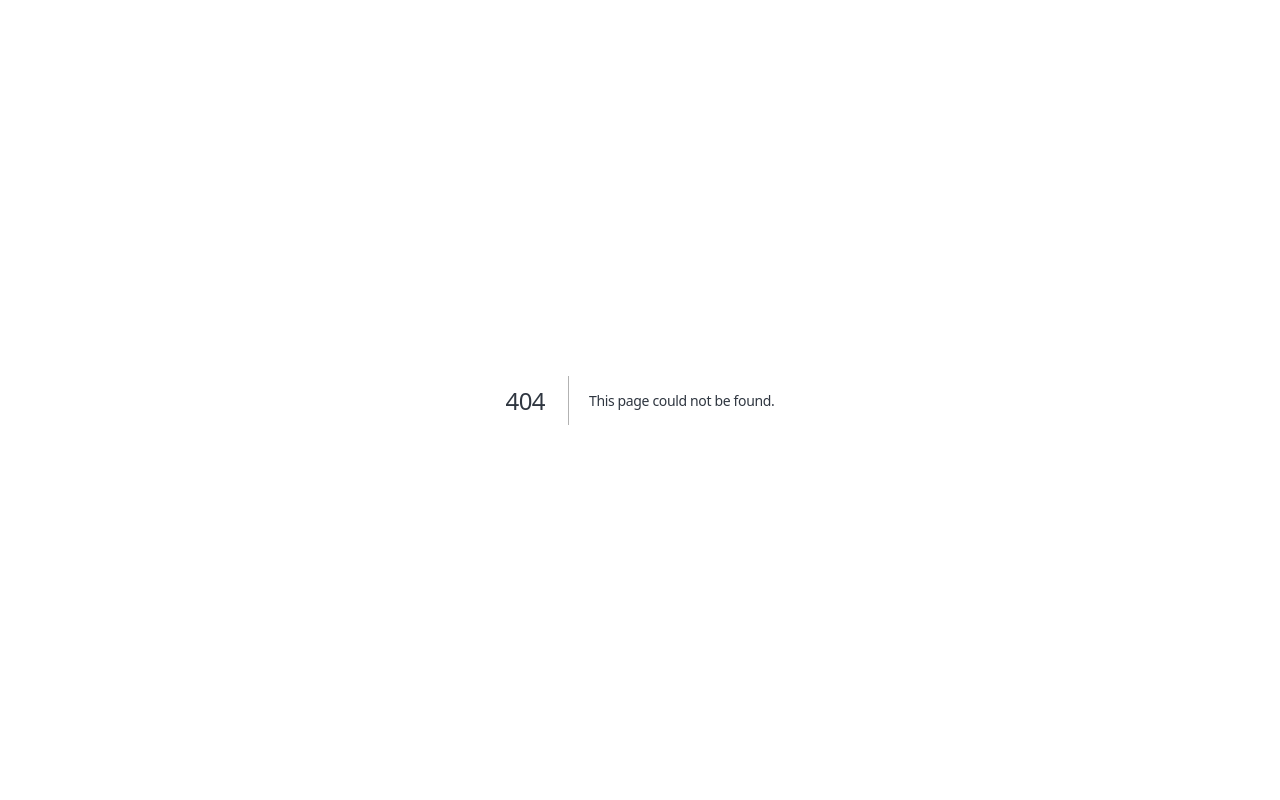
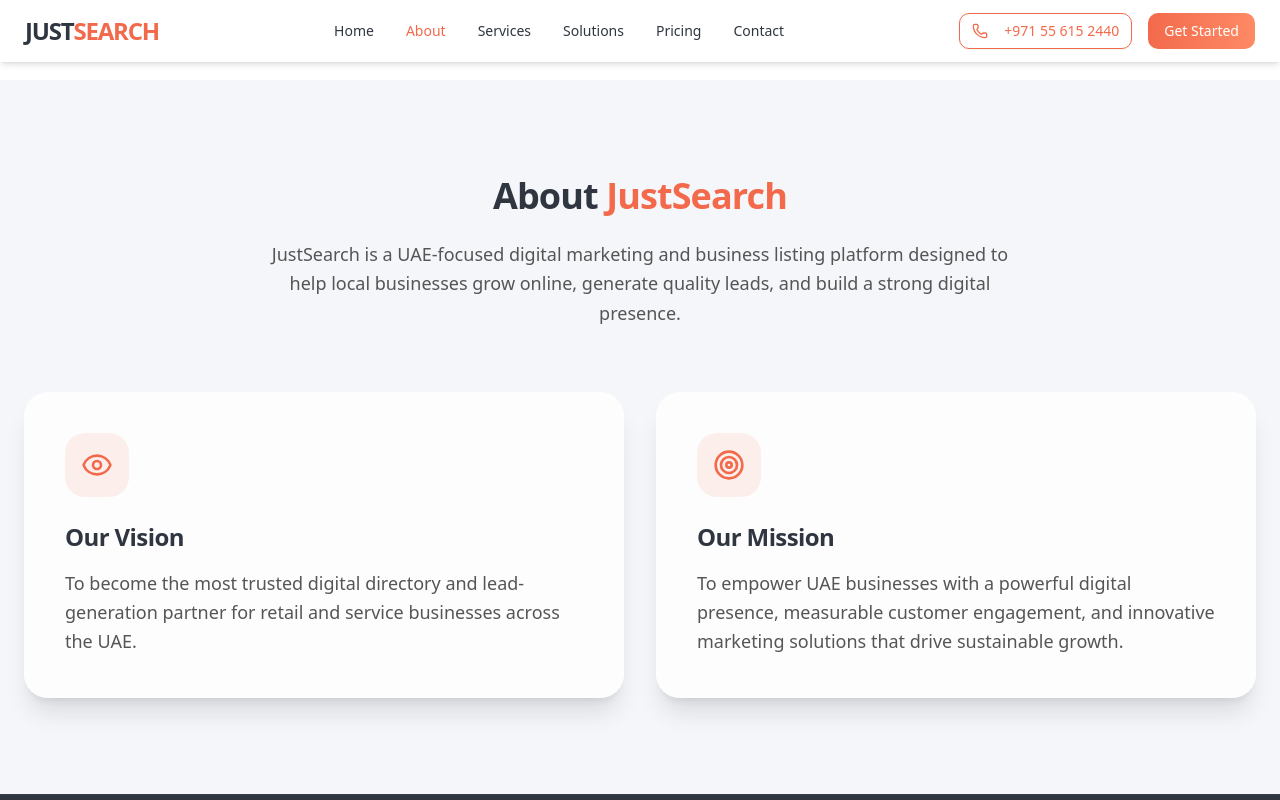
Before and after one commit to pvsameerpvs/justsearch-website, a Next.js app: page /about in a window 1280 px wide. Before the commit this address had no page. Shown: the top 800 px of the page. Built offline with nearby package versions, Linux system fonts and the light colour scheme.

Commit message:
fix: ui currct

```diff
--- /dev/null
+++ b/src/app/about/page.tsx
@@ -0,0 +1,9 @@
+import { About } from "@/components/sections/About";
+
+export default function AboutPage() {
+  return (
+    <main className="pt-20">
+      <About />
+    </main>
+  );
+}
--- /dev/null
+++ b/src/app/contact/page.tsx
@@ -0,0 +1,9 @@
+import { Contact } from "@/components/sections/Contact";
+
+export default function ContactPage() {
+  return (
+    <main className="pt-20">
+      <Contact />
+    </main>
+  );
+}
--- a/src/app/layout.tsx
+++ b/src/app/layout.tsx
@@ -18,6 +18,9 @@ export const metadata: Metadata = {
   keywords: ["digital marketing UAE", "business directory UAE", "website development Dubai", "SEO UAE", "lead generation UAE"],
 };
 
+import { Navbar } from "@/components/Navbar";
+import { Footer } from "@/components/Footer";
+
 export default function RootLayout({
   children,
 }: Readonly<{
@@ -28,7 +31,9 @@ export default function RootLayout({
       <body
         className={`${inter.variable} ${outfit.variable} font-sans antialiased`}
       >
+        <Navbar />
         {children}
+        <Footer />
       </body>
     </html>
   );
--- a/src/app/page.tsx
+++ b/src/app/page.tsx
@@ -1,23 +1,19 @@
-import { Navbar } from "@/components/Navbar";
 import { Hero } from "@/components/sections/Hero";
 import { About } from "@/components/sections/About";
 import { Services } from "@/components/sections/Services";
 import { Solutions } from "@/components/sections/Solutions";
 import { Pricing } from "@/components/sections/Pricing";
 import { Contact } from "@/components/sections/Contact";
-import { Footer } from "@/components/Footer";
 
 export default function Home() {
   return (
-    <main className="min-h-screen">
-      <Navbar />
+    <main>
       <Hero />
       <About />
       <Services />
       <Solutions />
       <Pricing />
       <Contact />
-      <Footer />
     </main>
   );
 }
--- /dev/null
+++ b/src/app/pricing/page.tsx
@@ -0,0 +1,9 @@
+import { Pricing } from "@/components/sections/Pricing";
+
+export default function PricingPage() {
+  return (
+    <main className="pt-20">
+      <Pricing />
+    </main>
+  );
+}
--- /dev/null
+++ b/src/app/services/page.tsx
@@ -0,0 +1,9 @@
+import { Services } from "@/components/sections/Services";
+
+export default function ServicesPage() {
+  return (
+    <main className="pt-20">
+      <Services />
+    </main>
+  );
+}
--- /dev/null
+++ b/src/app/solutions/page.tsx
@@ -0,0 +1,9 @@
+import { Solutions } from "@/components/sections/Solutions";
+
+export default function SolutionsPage() {
+  return (
+    <main className="pt-20">
+      <Solutions />
+    </main>
+  );
+}
--- a/src/components/Navbar.tsx
+++ b/src/components/Navbar.tsx
@@ -2,21 +2,24 @@
 
 import { useState, useEffect } from "react";
 import Link from "next/link";
+import { usePathname } from "next/navigation";
 import { Button } from "@/components/ui/button";
 import { Menu, X, Phone } from "lucide-react";
 import { cn } from "@/lib/utils";
 
 const navLinks = [
-  { name: "About", href: "#about" },
-  { name: "Services", href: "#services" },
-  { name: "Solutions", href: "#solutions" },
-  { name: "Pricing", href: "#pricing" },
-  { name: "Contact", href: "#contact" },
+  { name: "Home", href: "/" },
+  { name: "About", href: "/about" },
+  { name: "Services", href: "/services" },
+  { name: "Solutions", href: "/solutions" },
+  { name: "Pricing", href: "/pricing" },
+  { name: "Contact", href: "/contact" },
 ];
 
 export function Navbar() {
   const [isScrolled, setIsScrolled] = useState(false);
   const [isMobileMenuOpen, setIsMobileMenuOpen] = useState(false);
+  const pathname = usePathname();
 
   useEffect(() => {
     const handleScroll = () => {
@@ -26,11 +29,13 @@ export function Navbar() {
     return () => window.removeEventListener("scroll", handleScroll);
   }, []);
 
+  const isHome = pathname === "/";
+
   return (
     <nav
       className={cn(
         "fixed top-0 left-0 right-0 z-50 transition-all duration-300 px-6 py-4",
-        isScrolled
+        isScrolled || !isHome
           ? "glass shadow-md py-3"
           : "bg-transparent"
       )}
@@ -48,7 +53,10 @@ export function Navbar() {
             <Link
               key={link.name}
               href={link.href}
-              className="text-sm font-medium hover:text-brand-orange transition-colors"
+              className={cn(
+                "text-sm font-medium transition-colors hover:text-brand-orange",
+                pathname === link.href ? "text-brand-orange" : "text-brand-charcoal dark:text-white"
+              )}
             >
               {link.name}
             </Link>
@@ -86,7 +94,10 @@ export function Navbar() {
               <Link
                 key={link.name}
                 href={link.href}
-                className="text-lg font-medium"
+                className={cn(
+                  "text-lg font-medium",
+                  pathname === link.href ? "text-brand-orange" : ""
+                )}
                 onClick={() => setIsMobileMenuOpen(false)}
               >
                 {link.name}
```
